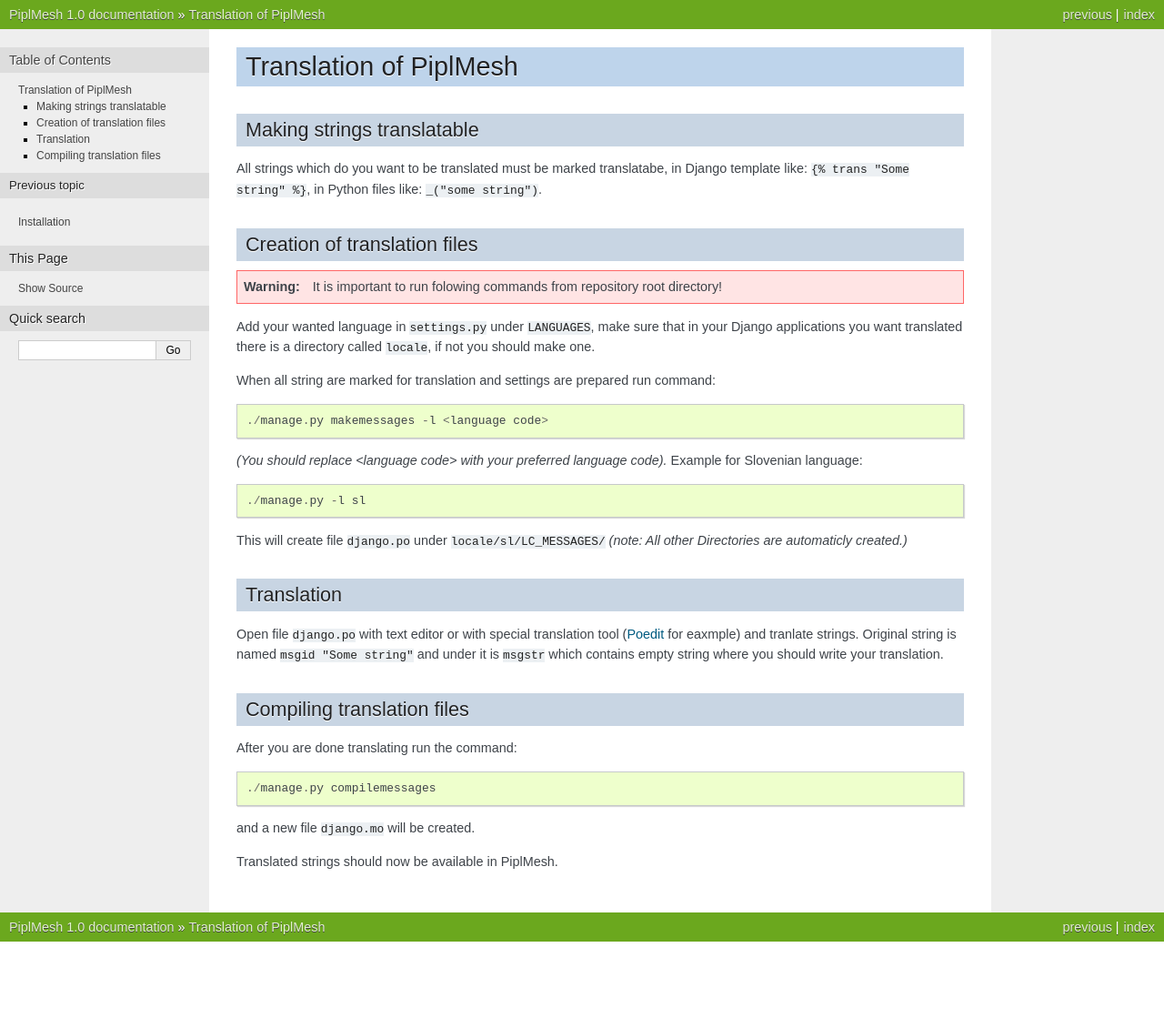
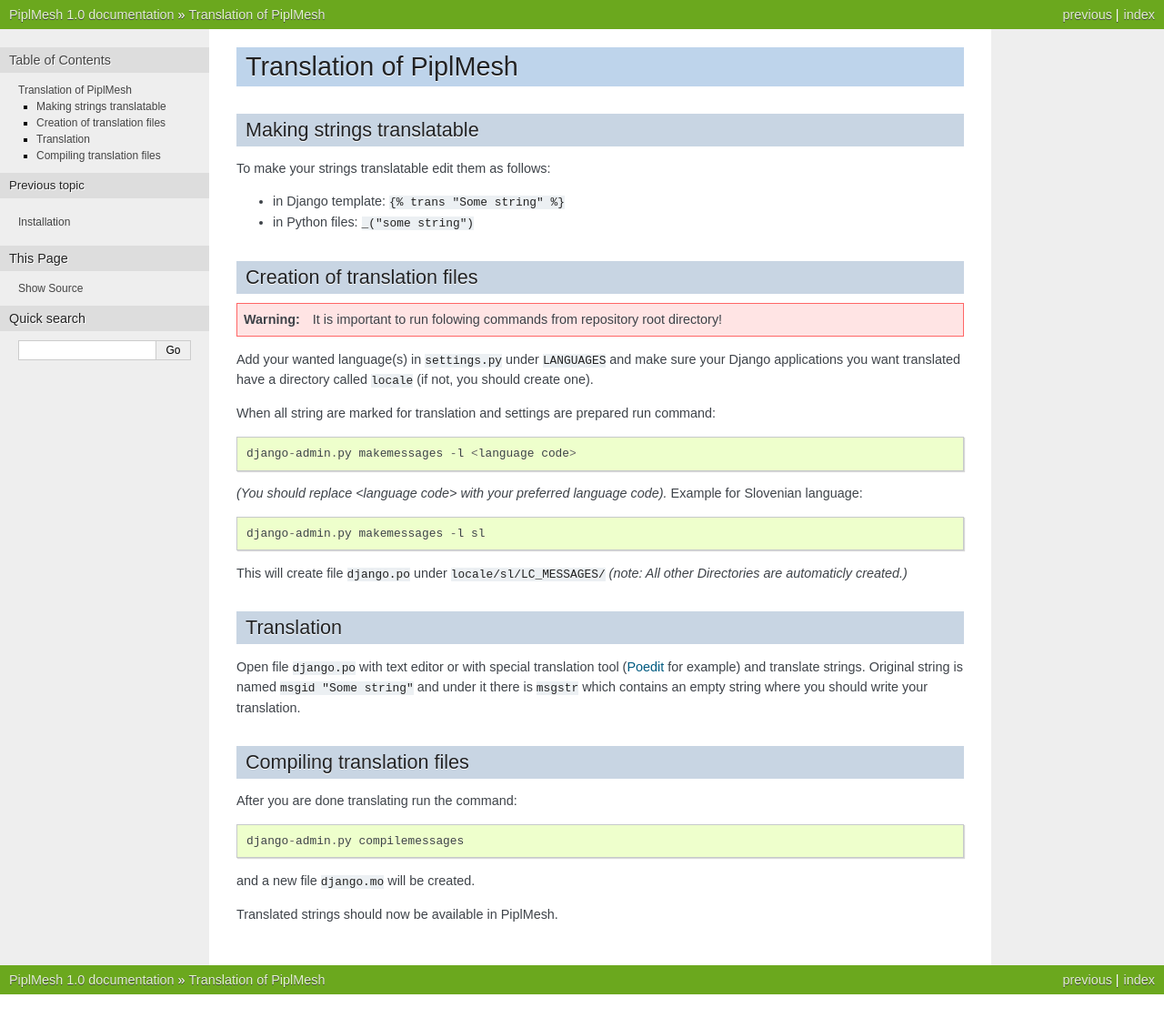
Before and after one commit to wlanslovenija/PiplMesh, a Sphinx documentation site: the page built from docs/translation.rst, in a window 1280 px wide. Shown: the whole page at 91% size. Built offline with Sphinx 7.4.7, drawn with Linux system fonts in a browser that asks for light colours; before the commit the page ends 1061 px from its top, so only the background shows below that.

Commit message:
Translation files updated to work with Django 1.4, footer translated
Footer translated, documentation updated

```diff
--- a/docs/translation.rst
+++ b/docs/translation.rst
@@ -4,26 +4,27 @@
 Making strings translatable
 ---------------------------
 
-All strings which do you want to be translated must be marked translatabe,
-in Django template like: ``{% trans "Some string" %}``,
-in Python files like: ``_("some string")``.
+To make your strings translatable edit them as follows:
+
+- in Django template: ``{% trans "Some string" %}``
+- in Python files: ``_("some string")``
 
 Creation of translation files
 -----------------------------
 
 .. warning:: It is important to run folowing commands from repository root directory!
 
-Add your wanted language in ``settings.py`` under ``LANGUAGES``, make sure that in your Django applications
-you want translated there is a directory called ``locale``, if not you should make one.
+Add your wanted language(s) in ``settings.py`` under ``LANGUAGES`` and make sure your Django applications
+you want translated have a directory called ``locale`` (if not, you should create one).
 
 When all string are marked for translation and settings are prepared run command::
 
-    ./manage.py makemessages -l <language code>
+    django-admin.py makemessages -l <language code>
 
 *(You should replace <language code> with your preferred language code).*
 Example for Slovenian language::
 
-    ./manage.py -l sl
+    django-admin.py makemessages -l sl
 
 This will create file ``django.po`` under ``locale/sl/LC_MESSAGES/``
 *(note: All other Directories are automaticly created.)*
@@ -31,9 +32,9 @@
 Translation
 -----------
 
-Open file ``django.po`` with text editor or with special translation tool (Poedit_ for eaxmple)
-and tranlate strings. Original string is named ``msgid "Some string"`` and under it
-is ``msgstr`` which contains empty string where you should write your translation.
+Open file ``django.po`` with text editor or with special translation tool (Poedit_ for example) and
+translate strings. Original string is named ``msgid "Some string"`` and under it there is
+``msgstr`` which contains an empty string where you should write your translation.
 
 .. _Poedit: http://www.poedit.net/
 
@@ -42,7 +43,7 @@
 
 After you are done translating run the command::
 
-     ./manage.py compilemessages
+     django-admin.py compilemessages
 
 and a new file ``django.mo`` will be created.
 
```
Also changed, not shown: 3 other files.
